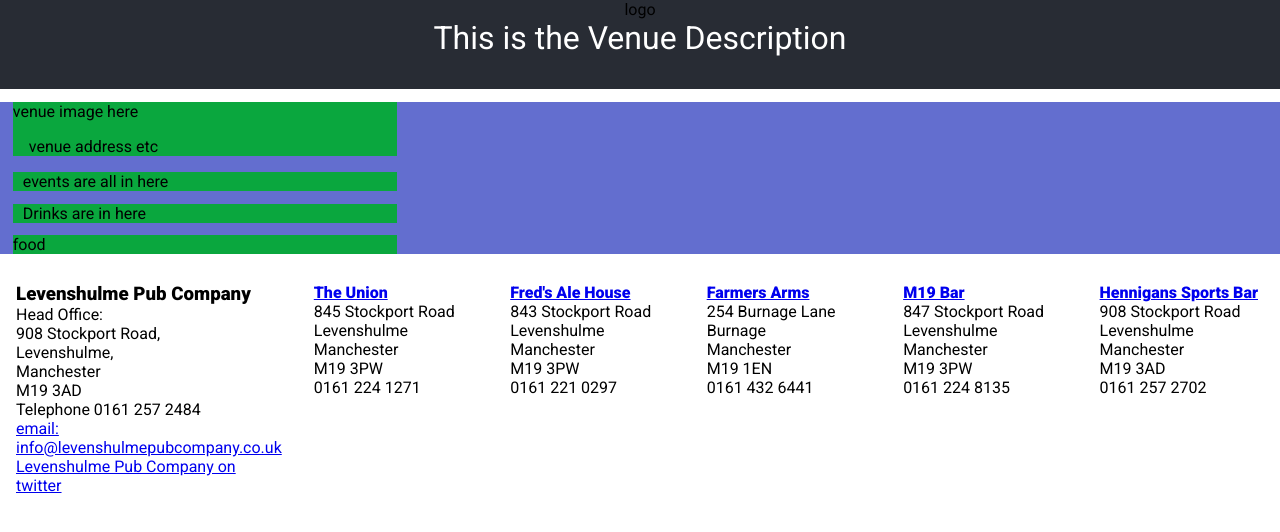
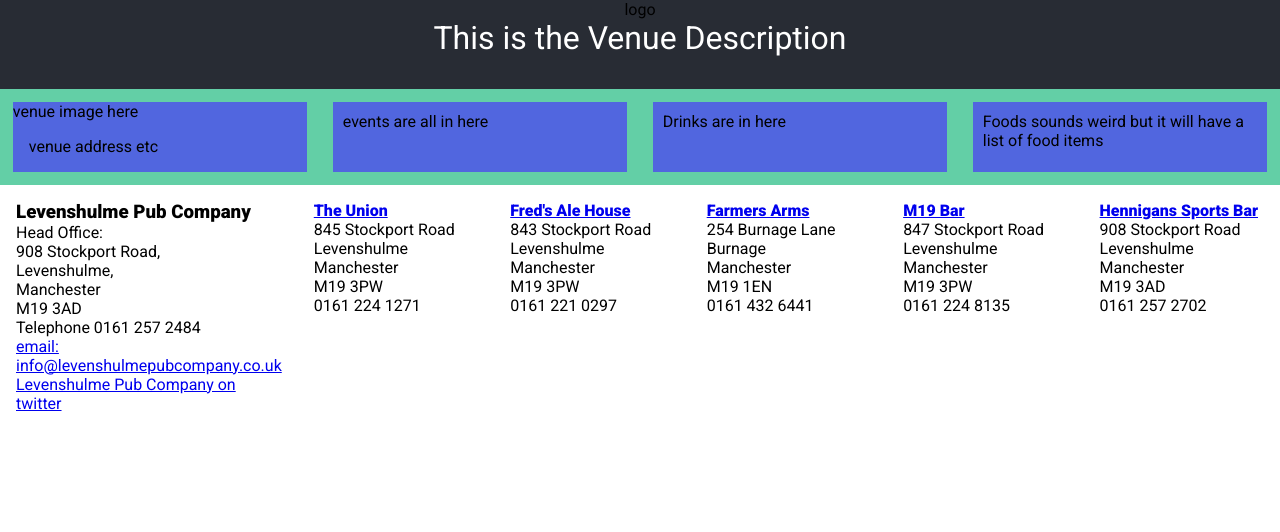
Before and after one commit to chriswright61dev/farmersspg, a React (Create React App) app: page / in a window 1280 px wide. Shown: the top 532 px of the page. Built offline with nearby package versions, Linux system fonts and the light colour scheme.

Commit message:
food component added

```diff
--- a/src/App.css
+++ b/src/App.css
@@ -9,7 +9,8 @@
 }
 
 .container {
-  background-color: rgb(99, 110, 207);
+  background-color: rgb(99, 207, 166);
+  display: flex;
 }
 
 /* mobile first small*/
@@ -45,19 +46,7 @@
 }
 
 /* Large devices (desktops, 992px and up) */
-/* @media (min-width: 992px) {
-  .info,
-  .allEvents,
-  .food,
-  .drink {
-    width: 46%;
-    background: rgb(147, 139, 221);
-    margin: 2%;
-  }
-} */
-
-/* Extra large devices (large desktops, 1200px and up) */
-@media (min-width: 1200px) {
+@media (min-width: 992px) {
   .info-column,
   .events-column,
   .drinks-column,
@@ -67,3 +56,15 @@
     margin: 1%;
   }
 }
+
+/* Extra large devices (large desktops, 1200px and up) */
+@media (min-width: 1200px) {
+  .info-column,
+  .events-column,
+  .drinks-column,
+  .food-column {
+    width: 24%;
+    background: rgb(81, 102, 223);
+    margin: 1%;
+  }
+}
--- a/src/App.js
+++ b/src/App.js
@@ -4,6 +4,7 @@ import Footer from "./components/Footer/Footer";
 import Venue from "./components/Venue/Venue";
 import Events from "./components/Events/Events";
 import Drinks from "./components/Drinks/Drinks";
+import Foods from "./components/Foods/Foods";
 function App() {
   return (
     <div className="App">
@@ -18,7 +19,9 @@ function App() {
         <div className="drinks-column">
           <Drinks />
         </div>
-        <div className="food-column">food</div>
+        <div className="food-column">
+          <Foods />
+        </div>
       </div>
       <Footer />
     </div>
--- /dev/null
+++ b/src/components/Foods/Foods.css
@@ -0,0 +1,3 @@
+.foods {
+  margin: 10px;
+}
--- /dev/null
+++ b/src/components/Foods/Foods.js
@@ -0,0 +1,11 @@
+import React from "react";
+import "./Foods.css";
+function Foods() {
+  return (
+    <div className="foods">
+      Foods sounds weird but it will have a list of food items
+    </div>
+  );
+}
+
+export default Foods;
```
